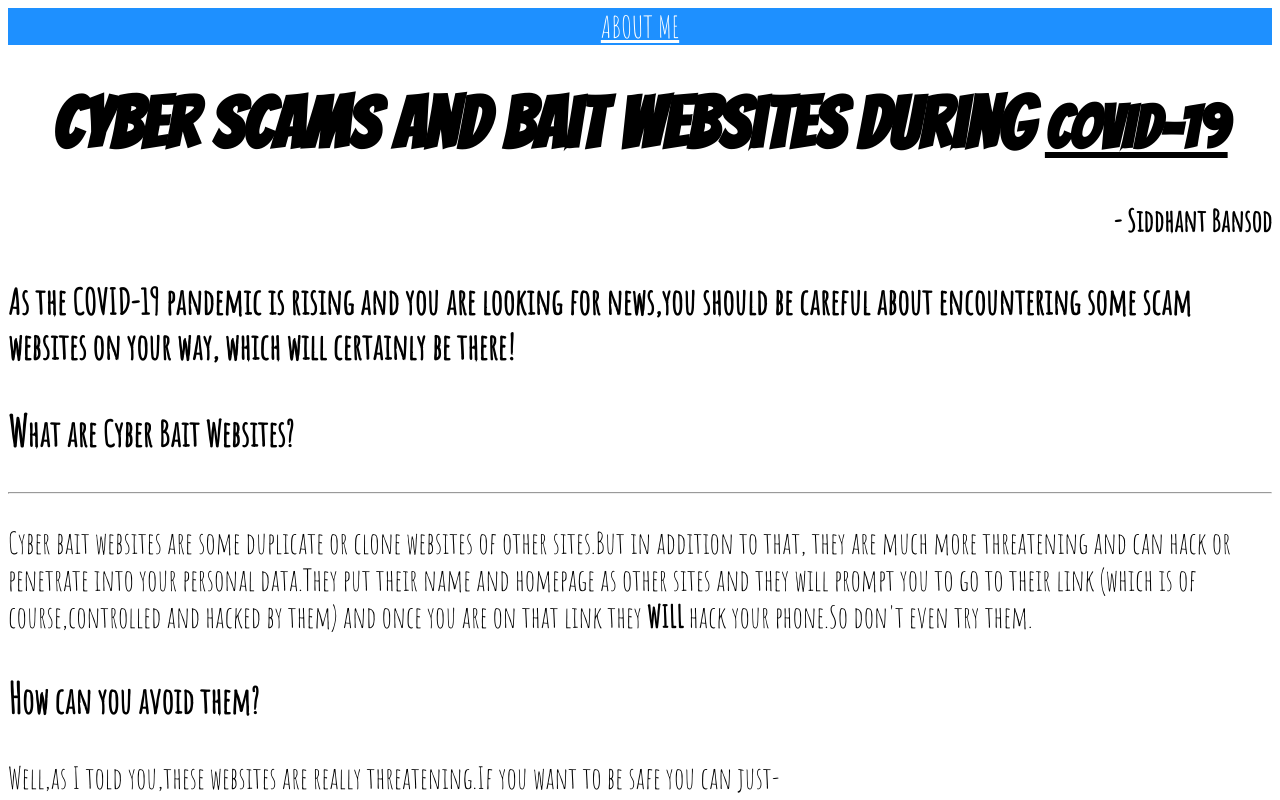
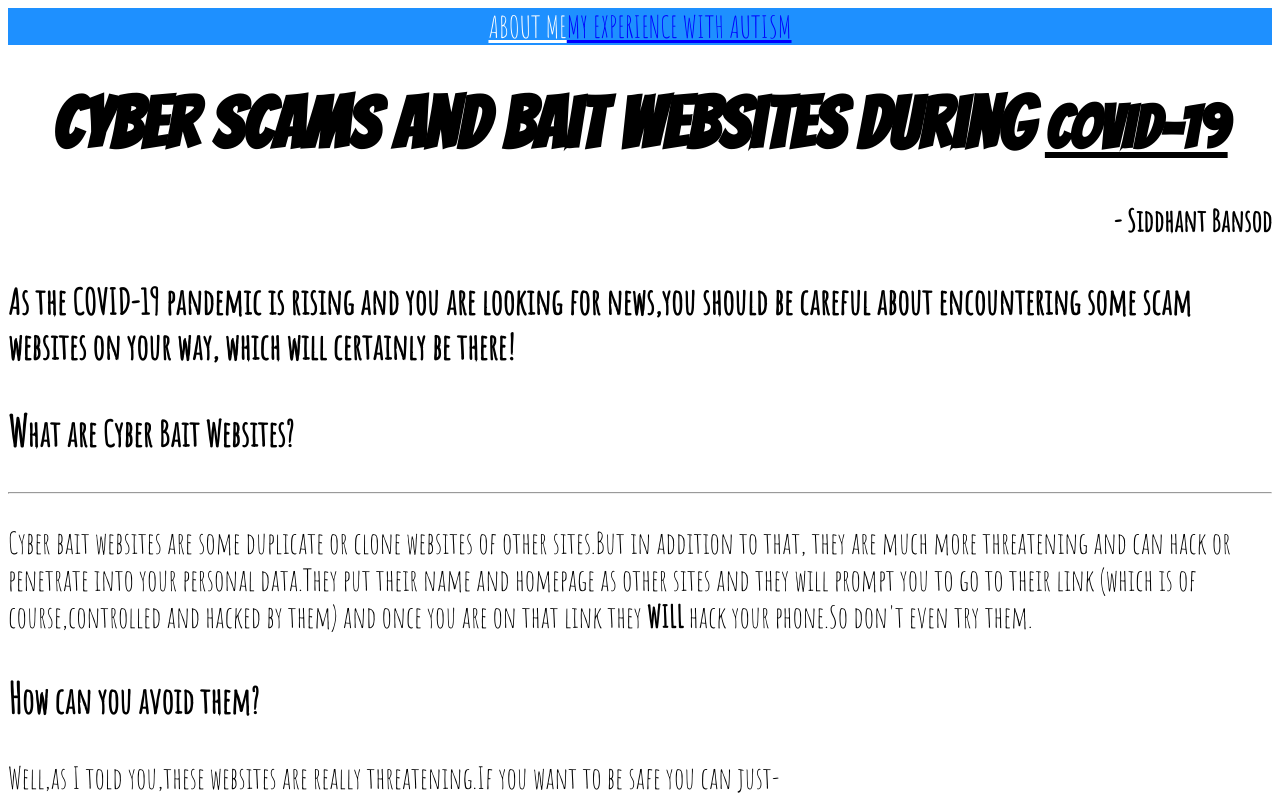
Before and after one commit to Siddhant1604/covid19home, a plain HTML site: page index.html in a window 1280 px wide. Shown: the top 800 px of the page. Drawn offline with Linux system fonts and the light colour scheme.

Commit message:
Update index.html

```diff
--- a/index.html
+++ b/index.html
@@ -81,7 +81,7 @@ font-size:30px;
   </style>
 
   <body id="body">
-<div id = "navbar"><a id="aboutpage"href="https://jsfiddle.net/siddhant_bansod2007/uwrcmzj1/embedded/result/">ABOUT ME</a></div>
+<div id = "navbar"><a id="aboutpage"href="https://jsfiddle.net/siddhant_bansod2007/uwrcmzj1/embedded/result/">ABOUT ME</a><a href = "#" target="_blank">MY EXPERIENCE WITH AUTISM </a></div>
     <center>
       <h1><big>Cyber Scams and Bait Websites</big>
       <big>during</big> <u>COVID-19</u></h1>
```
